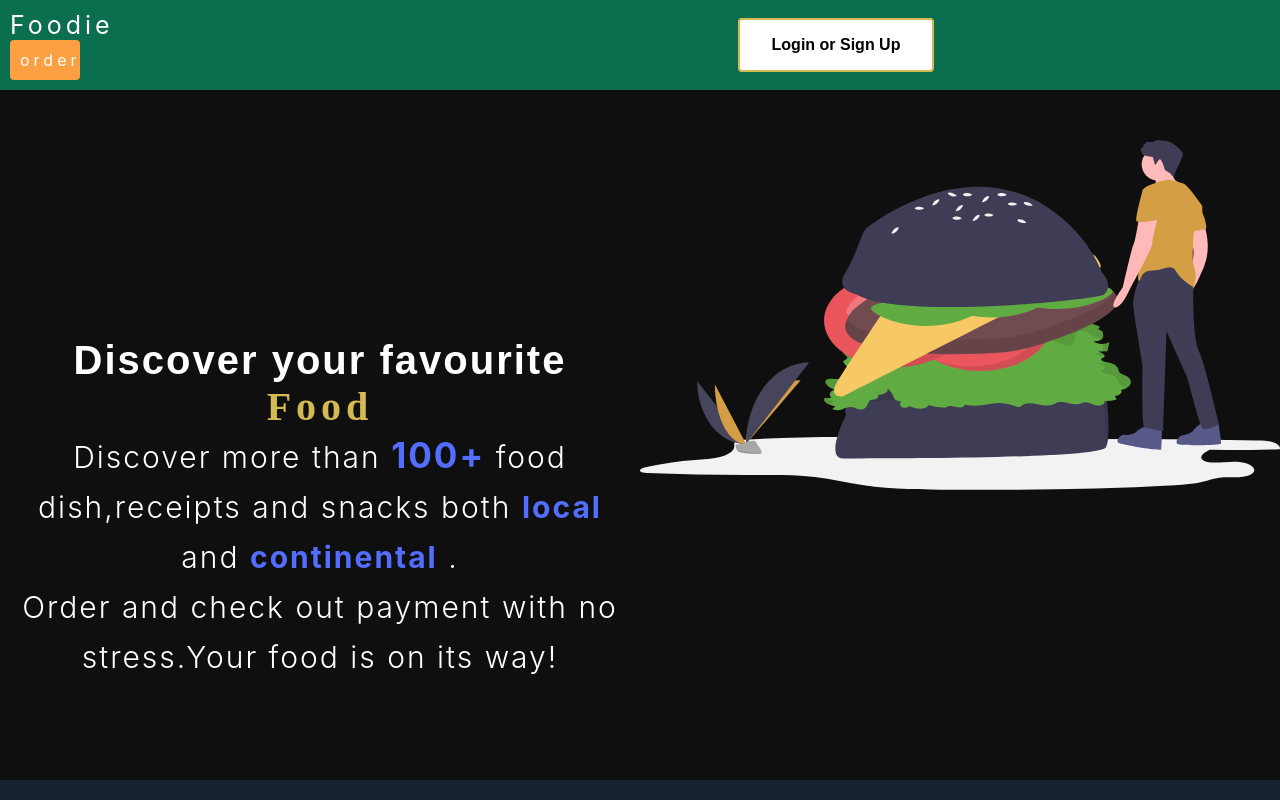
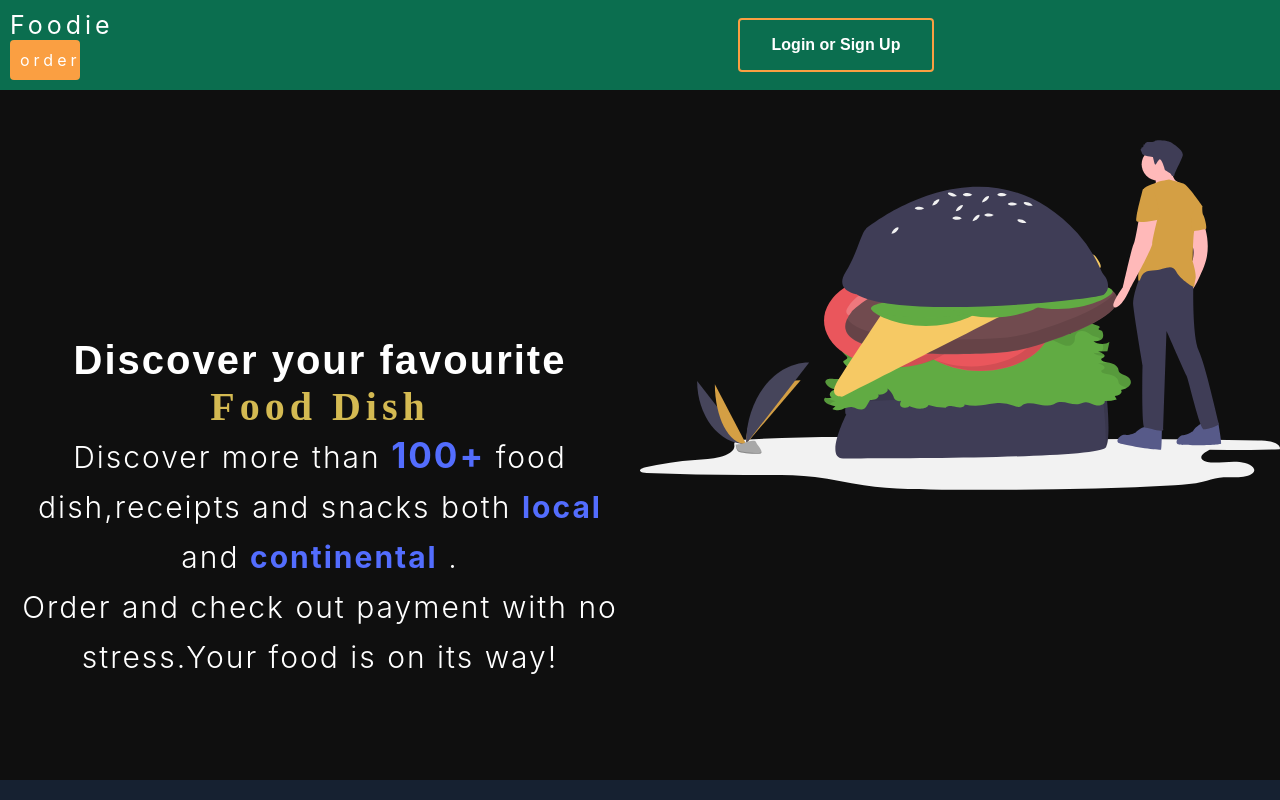
Before and after one commit to Tk-brainCodes/Food-eCommerce-store, a React (Create React App) app: page /products in a window 1280 px wide. Built offline with nearby package versions, Linux system fonts and the light colour scheme; a web font is replaced by a local one.

Commit message:
Logout.css file

```diff
--- a/src/Components/HeroSection/Hero.js
+++ b/src/Components/HeroSection/Hero.js
@@ -1,15 +1,19 @@
 import React from 'react';
 import './Hero.css';
+import ScrollAnimation from 'react-animate-on-scroll';
+import "animate.css/animate.min.css";
 
 const HeroSection = () => {
     return (
         <div className="hero__section">
             <div className="hero__text">
                 <div className="hero__textarea">
-                    <p className="dicover__dishes">Discover your favourite <i id="dish">Food</i></p>
-                    <p className="text">Discover more than <b id="bold">100+</b> food dish,receipts and snacks both <b id="bold_text">local</b> and <b id="bold_text">continental</b> . <br />
-                  Order and check out payment with no stress.Your food is on its way!
-                 </p>
+                    <ScrollAnimation className="animate__fadeInLeft" animateIn="fadeInLeft">
+                        <p className="dicover__dishes">Discover your favourite <i id="dish">Food Dish</i></p>
+                        <p className="text">Discover more than <b id="bold">100+</b> food dish,receipts and snacks both <b id="bold_text">local</b> and <b id="bold_text">continental</b> . <br />
+                            Order and check out payment with no stress.Your food is on its way!
+                            </p>
+                    </ScrollAnimation>
                 </div>
             </div>
             <div className="hero__image">
--- a/src/Components/Logout/Logout.css
+++ b/src/Components/Logout/Logout.css
@@ -3,8 +3,9 @@
 .log__Btn {
     padding: 1em 2em;
     margin: 5px;
-    background: white;
-    border: 2px solid #d4ba52;
+    background: none;
+    color: white;
+    border: 2px solid#FA9F42;
     outline: none;
     font-size: 16px;
     font-weight: bold;
```
